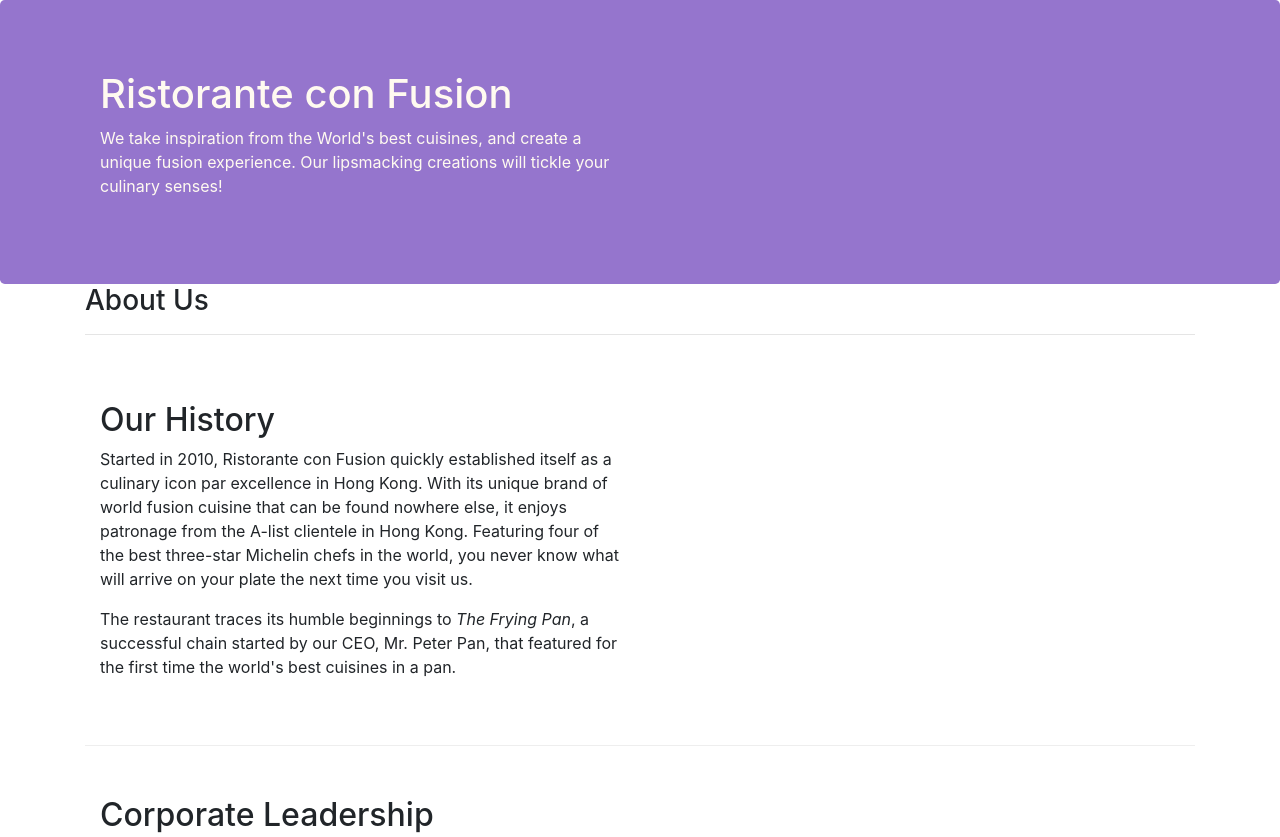
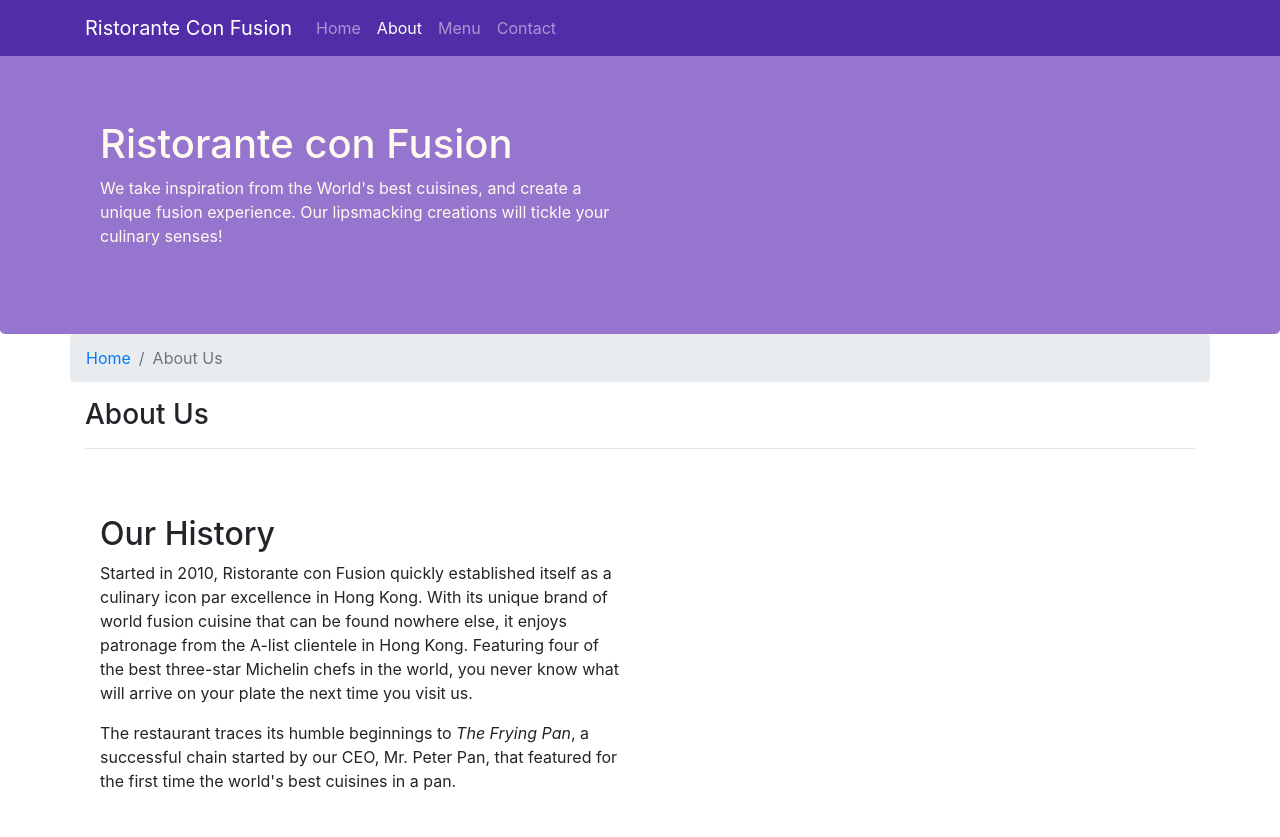
Before and after one commit to Shahbaz-1696/Bootstrap, a website: page aboutus.html in a window 1280 px wide. Shown: the top 837 px of the page. Drawn offline with nearby package versions, Linux system fonts and the light colour scheme.

Commit message:
Navbar and Breadcrumb added

```diff
--- a/aboutus.html
+++ b/aboutus.html
@@ -16,6 +16,23 @@
 
 <body>
 
+    <nav class="navbar navbar-dark navbar-expand-sm fixed-top">
+        <div class="container">
+            <button class="navbar-toggler" type="button" data-toggle="collapse" data-target="#Navbar">
+                <span class="navbar-toggler-icon"></span>
+            </button>
+            <a href="#" class="navbar-brand">Ristorante Con Fusion</a>
+            <div class="collapse navbar-collapse" id="Navbar">
+                <ul class="navbar-nav mr-auto">
+                    <li class="navbar-item"><a href="./index.html" class="nav-link">Home</a></li>
+                    <li class="navbar-item active"><a href="#" class="nav-link">About</a></li>
+                    <li class="navbar-item"><a href="#" class="nav-link">Menu</a></li>
+                    <li class="navbar-item"><a href="#" class="nav-link">Contact</a></li>
+                </ul>
+            </div>
+        </div>
+    </nav>
+
     <header class="jumbotron">
         <div class="container">
             <div class="row row-header">
@@ -31,6 +48,10 @@
 
     <div class="container">
         <div class="row">
+            <ol class="col-12 breadcrumb">
+                <li class="breadcrumb-item"><a href="./index.html">Home</a></li>
+                <li class="breadcrumb-item active">About Us</li>
+            </ol>
             <div class="col-12">
                <h3>About Us</h3>
                <hr>
@@ -70,7 +91,7 @@
                 <div class="col-4 offset-1 col-sm-2">
                     <h5>Links</h5>
                     <ul class="list-unstyled">
-                        <li><a href="#">Home</a></li>
+                        <li><a href="./index.html">Home</a></li>
                         <li><a href="#">About</a></li>
                         <li><a href="#">Menu</a></li>
                         <li><a href="#">Contact</a></li>
--- a/css/styles.css
+++ b/css/styles.css
@@ -29,3 +29,12 @@
     font-size: 80%;
     color: #0f0f0f;
 }
+
+body{
+    padding: 50px 0px 0px 0px;
+    z-index: 0;
+}
+
+.navbar-dark{
+    background-color: #512DA8;
+}
```
Also changed, not shown: index.html (+17 -1 lines).
